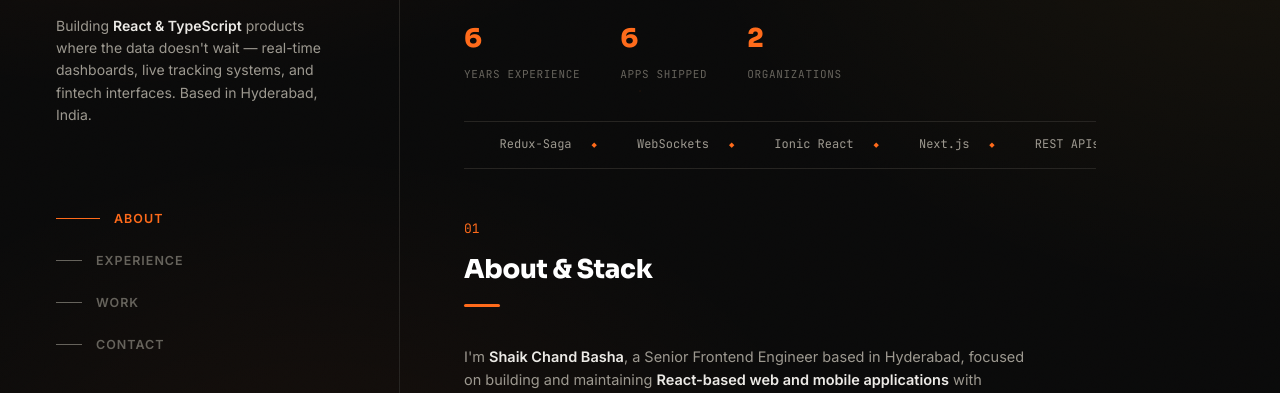
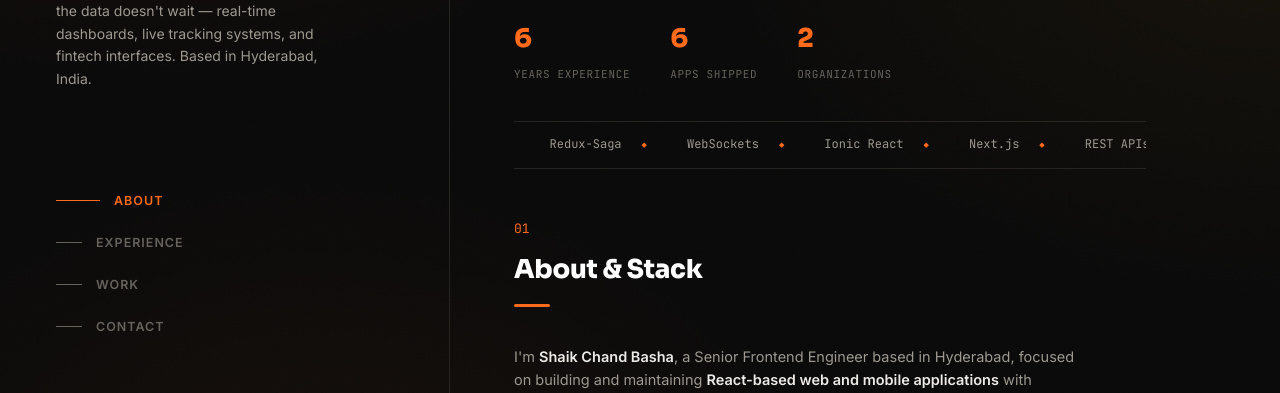
Before and after one commit to chandbashashaik/frontend-portfolio, a plain HTML site: page index.html in a window 1280 px wide. Shown: the part 309-702 px from the top of the page. Drawn offline with Linux system fonts and the light colour scheme.

Commit message:
Increase sidebar width and adjust main content margin for improved layout

```diff
--- a/index.html
+++ b/index.html
@@ -105,7 +105,7 @@
 
       /* ---------- sidebar ---------- */
       .sidebar {
-        width: 400px;
+        width: 450px;
         flex-shrink: 0;
         position: fixed;
         top: 0;
@@ -268,7 +268,7 @@
 
       /* ---------- main content ---------- */
       .content {
-        margin-left: 400px;
+        margin-left: 450px;
         flex: 1;
         padding: 0 64px 40px;
         max-width: 760px;
```
